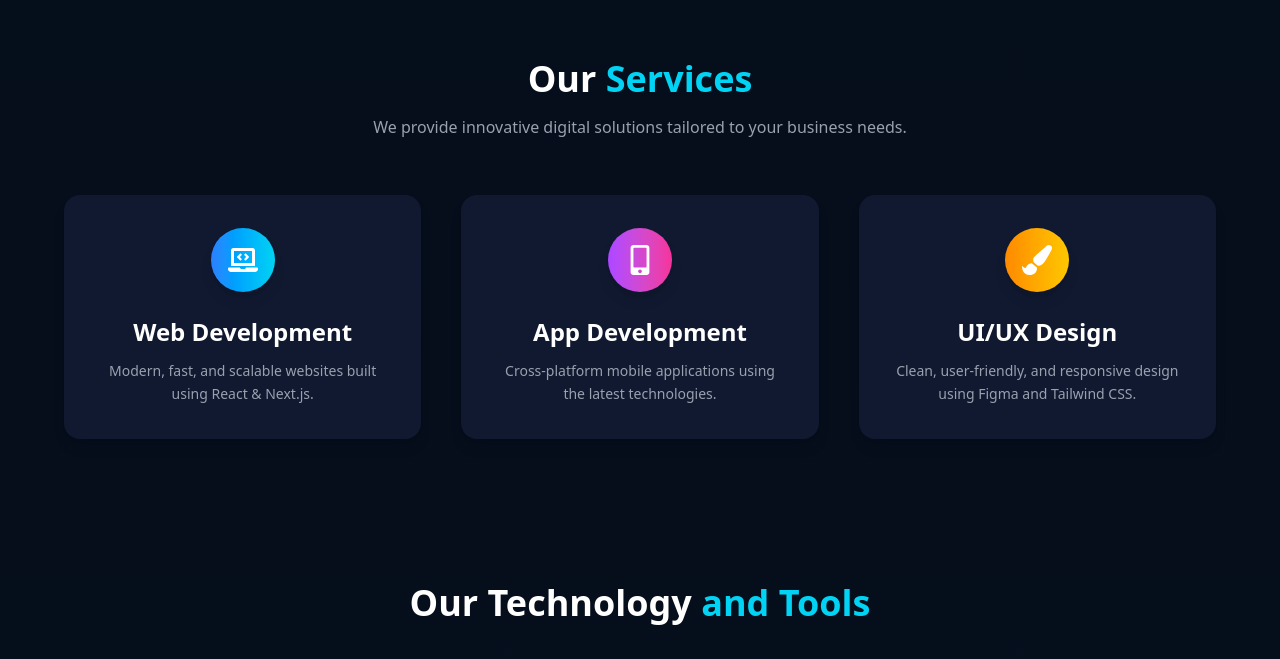
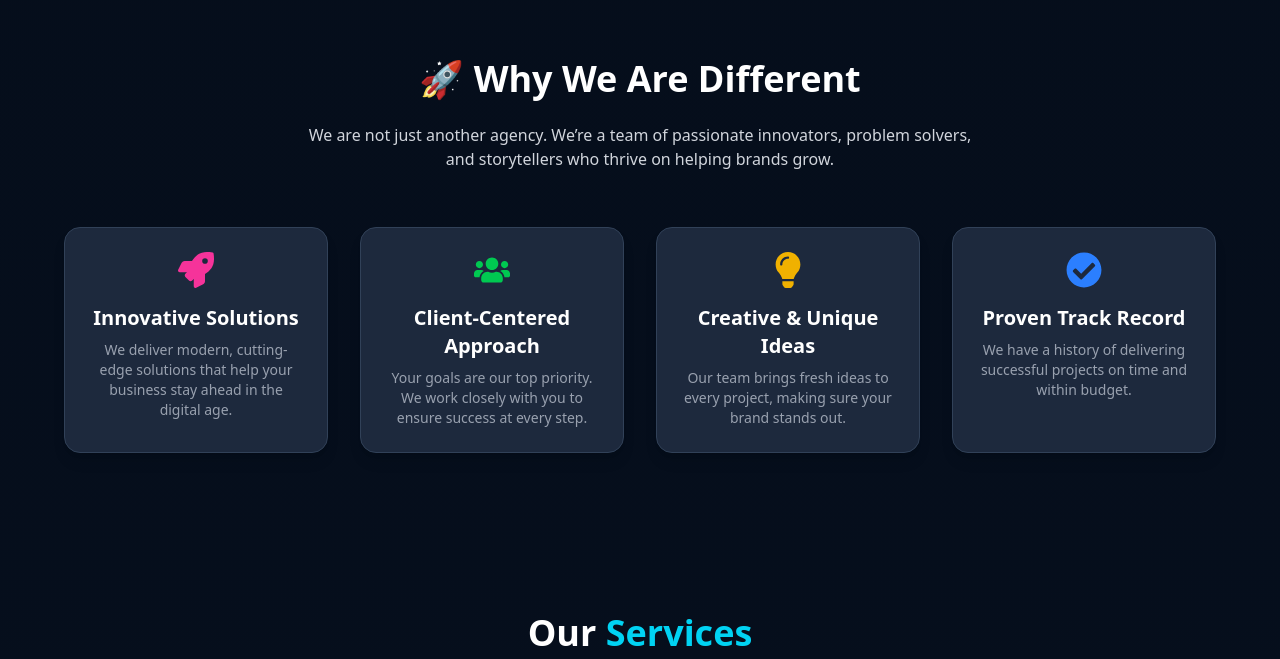
Before and after one commit to nurulazam-dev/mna-web-programming_v1, a Next.js app: page / in a window 1280 px wide. Shown: the part 841-1500 px from the top of the page. Built offline with nearby package versions, Linux system fonts and the light colour scheme.

Commit message:
WhyWeAre component create

```diff
--- a/app/components/Blog.tsx
+++ b/app/components/Blog.tsx
@@ -1,3 +1,5 @@
+"use client";
+
 import Image from "next/image";
 
 const posts = [
@@ -5,7 +7,7 @@ const posts = [
     title: "5 Reasons You Need a Website",
     date: "July 20, 2025",
     summary:
-      "Having a professional website boosts your brand and sales. Here’s why you should build one.",
+      "Having a professional website boosts your brand, builds trust, and increases sales. Here’s why you should invest in one.",
     image:
       "https://nurulazam-dev.web.app/assets/dimand_web_development-xR-iwXVL.jpeg",
   },
@@ -13,7 +15,39 @@ const posts = [
     title: "Top 3 UI Trends in 2025",
     date: "July 10, 2025",
     summary:
-      "Minimalism, glassmorphism and micro-interactions are taking over. Learn how to use them.",
+      "Minimalism, glassmorphism, and micro-interactions are taking over. Learn how to implement them in your projects.",
+    image:
+      "https://nurulazam-dev.web.app/assets/dimand_web_development-xR-iwXVL.jpeg",
+  },
+  {
+    title: "Boost Your SEO in 2025",
+    date: "June 28, 2025",
+    summary:
+      "Search engine optimization keeps evolving. Here’s what you need to know to rank higher and get more organic traffic.",
+    image:
+      "https://nurulazam-dev.web.app/assets/dimand_web_development-xR-iwXVL.jpeg",
+  },
+  {
+    title: "The Power of Personal Branding",
+    date: "June 15, 2025",
+    summary:
+      "Your personal brand can be your greatest asset. Discover strategies to build an authentic and powerful online presence.",
+    image:
+      "https://nurulazam-dev.web.app/assets/dimand_web_development-xR-iwXVL.jpeg",
+  },
+  {
+    title: "AI Tools Every Developer Should Try",
+    date: "June 5, 2025",
+    summary:
+      "Artificial intelligence is revolutionizing development. Here are top AI tools to make your workflow faster and smarter.",
+    image:
+      "https://nurulazam-dev.web.app/assets/dimand_web_development-xR-iwXVL.jpeg",
+  },
+  {
+    title: "How to Design for Accessibility",
+    date: "May 22, 2025",
+    summary:
+      "Designing for accessibility is not just ethical — it’s smart business. Learn best practices to make your site usable for everyone.",
     image:
       "https://nurulazam-dev.web.app/assets/dimand_web_development-xR-iwXVL.jpeg",
   },
@@ -22,32 +56,42 @@ const posts = [
 const Blog = () => {
   return (
     <section className="py-20 px-4" id="blog">
-      <div className="max-w-6xl mx-auto">
-        <h2 className="text-4xl font-extrabold text-center mb-12 text-slate-50">
+      <div className="max-w-7xl mx-auto">
+        <h2 className="text-4xl md:text-5xl font-extrabold text-center mb-14 text-white tracking-tight">
           📚 Our Latest Blog Posts
         </h2>
 
-        <div className="grid md:grid-cols-2 gap-8">
-          {posts?.map((post, i) => (
+        <div className="grid md:grid-cols-2 lg:grid-cols-3 gap-10">
+          {posts.map((post, i) => (
             <div
               key={i}
-              className="bg-white rounded-2xl overflow-hidden shadow-lg hover:shadow-2xl transition duration-300"
+              className="group bg-white/5 backdrop-blur-lg rounded-2xl overflow-hidden shadow-lg border border-gray-700 hover:shadow-2xl hover:-translate-y-2 transform transition-all duration-300"
             >
-              <Image
-                src={post?.image}
-                alt={post?.title}
-                className="w-full object-cover"
-                width={500}
-                height={300}
-              />
+              {/* Image with overlay */}
+              <div className="relative overflow-hidden">
+                <Image
+                  src={post.image}
+                  alt={post.title}
+                  width={500}
+                  height={300}
+                  className="w-full h-56 object-cover transform group-hover:scale-110 transition duration-500"
+                />
+                <div className="absolute inset-0 bg-gradient-to-t from-black/60 to-transparent opacity-0 group-hover:opacity-100 transition"></div>
+              </div>
+
+              {/* Content */}
               <div className="p-6">
-                <h3 className="text-2xl font-semibold text-gray-800 mb-2 hover:text-blue-600 transition">
+                <p className="text-xs uppercase text-blue-400 tracking-wide mb-2">
+                  {post.date}
+                </p>
+                <h3 className="text-2xl font-semibold text-white mb-3 group-hover:text-blue-400 transition-colors">
                   {post.title}
                 </h3>
-                <p className="text-sm text-gray-400 mb-3">{post.date}</p>
-                <p className="text-gray-600 mb-4">{post.summary}</p>
-                <button className="text-blue-600 font-medium hover:underline transition">
-                  Read More →
+                <p className="text-gray-300 text-sm leading-relaxed mb-4">
+                  {post.summary}
+                </p>
+                <button className="inline-flex items-center text-blue-400 hover:underline text-sm font-medium transition">
+                  Read More <span className="ml-1">→</span>
                 </button>
               </div>
             </div>
--- /dev/null
+++ b/app/components/WhyWeAre.tsx
@@ -0,0 +1,83 @@
+"use client";
+
+import { motion } from "framer-motion";
+import { FaCheckCircle, FaRocket, FaUsers, FaLightbulb } from "react-icons/fa";
+
+const features = [
+  {
+    icon: <FaRocket className="text-pink-500 text-4xl" />,
+    title: "Innovative Solutions",
+    description:
+      "We deliver modern, cutting-edge solutions that help your business stay ahead in the digital age.",
+  },
+  {
+    icon: <FaUsers className="text-green-500 text-4xl" />,
+    title: "Client-Centered Approach",
+    description:
+      "Your goals are our top priority. We work closely with you to ensure success at every step.",
+  },
+  {
+    icon: <FaLightbulb className="text-yellow-500 text-4xl" />,
+    title: "Creative & Unique Ideas",
+    description:
+      "Our team brings fresh ideas to every project, making sure your brand stands out.",
+  },
+  {
+    icon: <FaCheckCircle className="text-blue-500 text-4xl" />,
+    title: "Proven Track Record",
+    description:
+      "We have a history of delivering successful projects on time and within budget.",
+  },
+];
+
+const WhyWeAre = () => {
+  return (
+    <section className="relative py-20 px-6 text-white overflow-hidden">
+      {/* Background Glow */}
+      {/* <div className="absolute top-0 left-0 w-full h-full bg-[radial-gradient(ellipse_at_center,rgba(255,255,255,0.05),transparent)]"></div> */}
+
+      <div className="max-w-6xl mx-auto text-center relative z-10">
+        <motion.h2
+          initial={{ opacity: 0, y: -30 }}
+          whileInView={{ opacity: 1, y: 0 }}
+          transition={{ duration: 0.6 }}
+          viewport={{ once: true }}
+          className="text-4xl font-extrabold mb-6"
+        >
+          🚀 Why We Are Different
+        </motion.h2>
+
+        <motion.p
+          initial={{ opacity: 0, y: 20 }}
+          whileInView={{ opacity: 1, y: 0 }}
+          transition={{ duration: 0.6, delay: 0.2 }}
+          viewport={{ once: true }}
+          className="text-gray-300 max-w-2xl mx-auto mb-14"
+        >
+          We are not just another agency. We’re a team of passionate innovators,
+          problem solvers, and storytellers who thrive on helping brands grow.
+        </motion.p>
+
+        {/* Features Grid */}
+        <div className="grid sm:grid-cols-2 lg:grid-cols-4 gap-8">
+          {features.map((feature, i) => (
+            <motion.div
+              key={i}
+              initial={{ opacity: 0, y: 50 }}
+              whileInView={{ opacity: 1, y: 0 }}
+              transition={{ duration: 0.5, delay: i * 0.2 }}
+              viewport={{ once: true }}
+              className="bg-slate-800 p-6 rounded-2xl shadow-lg hover:shadow-2xl hover:-translate-y-2 transition transform border border-slate-700"
+            >
+              <div className="flex justify-center mb-4">{feature.icon}</div>
+              <h3 className="text-xl font-semibold mb-2">{feature.title}</h3>
+              <p className="text-gray-400 text-sm">{feature.description}</p>
+            </motion.div>
+          ))}
+        </div>
+      </div>
+    </section>
+  );
+};
+
+export default WhyWeAre;
--- a/app/page.tsx
+++ b/app/page.tsx
@@ -8,11 +8,13 @@ import Services from "./components/Services";
 import TechnologyWeUse from "./components/TechnologyWeUse";
 import Testimonials from "./components/Testimonials";
 import Workflow from "./components/Workflow";
+import WhyWeAre from "./components/WhyWeAre";
 
 export default function HomePage() {
   return (
     <main>
       <Hero />
+      <WhyWeAre />
       <Services />
       <TechnologyWeUse />
       <Portfolio />
```
